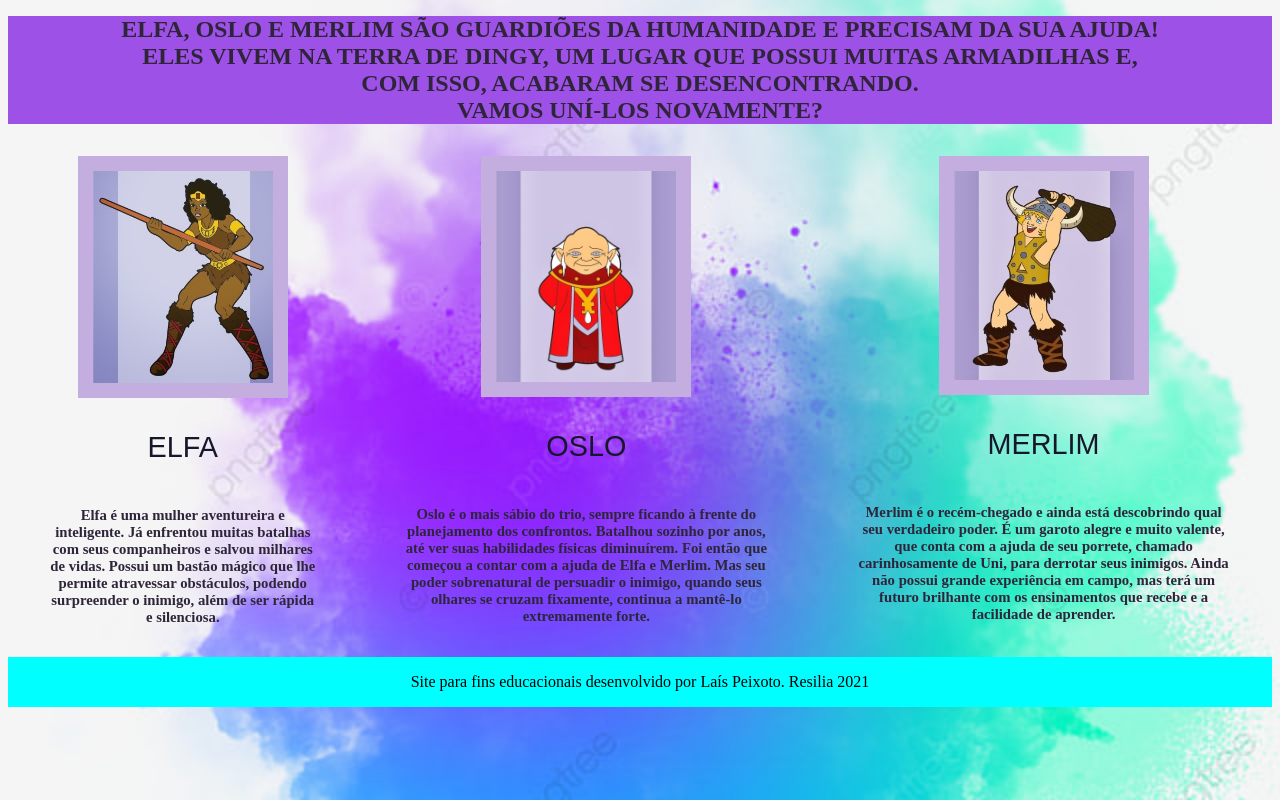
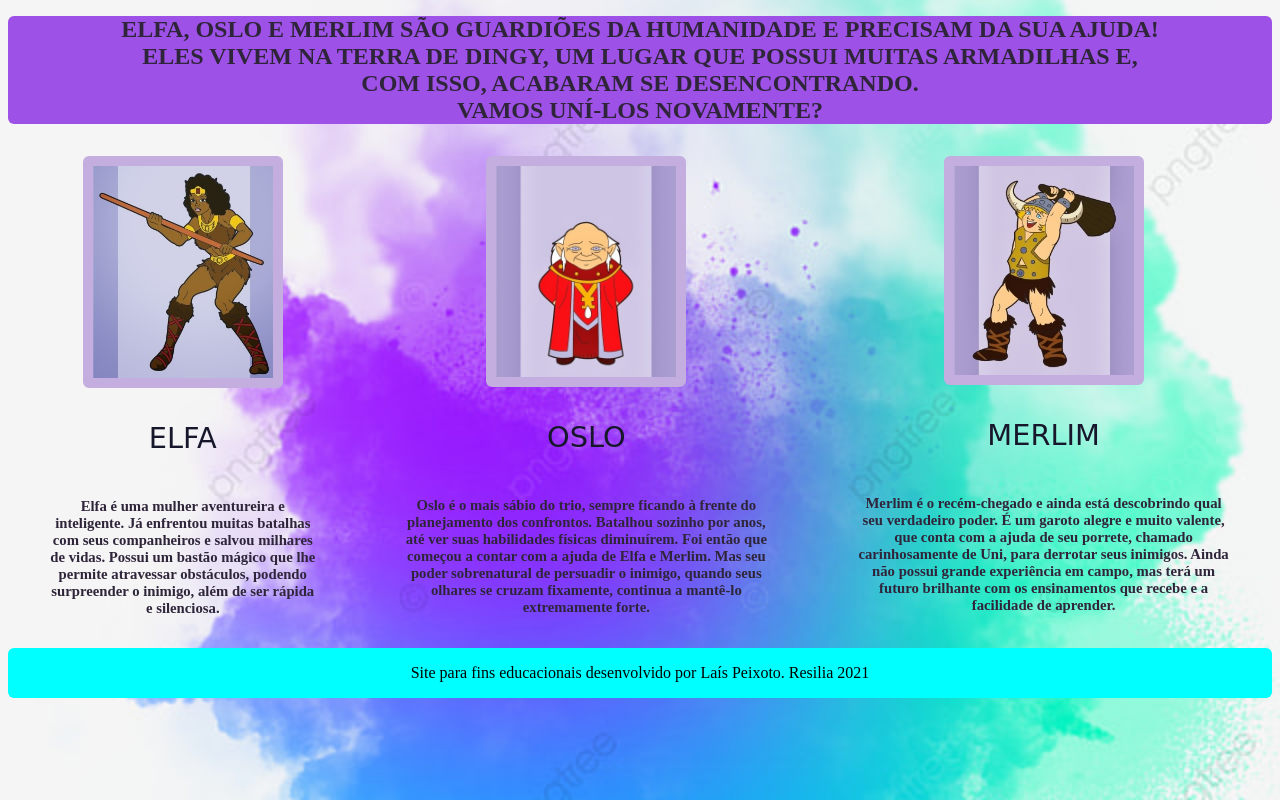
Before and after one commit to laispeixoto/projetofinal, a plain HTML site: page index.html in a window 1280 px wide. Drawn offline with Linux system fonts and the light colour scheme.

Commit message:
Atualizações no CSS, principalmente bordas de imagens

```diff
--- a/style.css
+++ b/style.css
@@ -12,19 +12,21 @@ footer {
     width: 100%;
     display: flex;
     justify-content: space-around;
+    border-radius: 6px;
 }
 
 /*todasaspg*/
 .imagens {
     display: flex;
     justify-content: center;
+    border-radius: 6px;
 }
 
 /*nomespginicial*/
 .nomes {
     color: rgb(23, 23, 44);
     font-size: 180%;
-    font-family: sans-serif;
+    font-family: cursive;
     justify-content: center;
     text-align: center;
 }
@@ -41,8 +43,8 @@ footer {
 /*imgpginicial*/
 .centro {
     max-width: 180px;
-    border: 15px solid rgb(196, 174, 224)
-
+    border: 10px solid rgb(196, 174, 224);
+    border-radius: 6px;
 }
 
 /*todasaspg*/
@@ -52,6 +54,7 @@ footer {
     color: rgb(47, 37, 58);
     font-weight: bolder;
     background-color: rgb(158, 81, 230);
+    border-radius: 6px;
 }
 
 /*todasaspg*/
@@ -64,7 +67,7 @@ footer {
     font-size: x-large;
     background-color: rgb(42, 26, 49);
     color: white;
-    border-radius: 10px;
+    border-radius: 7px;
     border-color: rgb(196, 174, 224);
 }
 
@@ -97,5 +100,6 @@ footer {
 .elfaimagens>img {
     width: 250px;
     object-fit: cover;
-    border: 15px solid rgb(196, 174, 224)
+    border: 10px solid rgb(196, 174, 224);
+    border-radius: 6px;
 }
```
